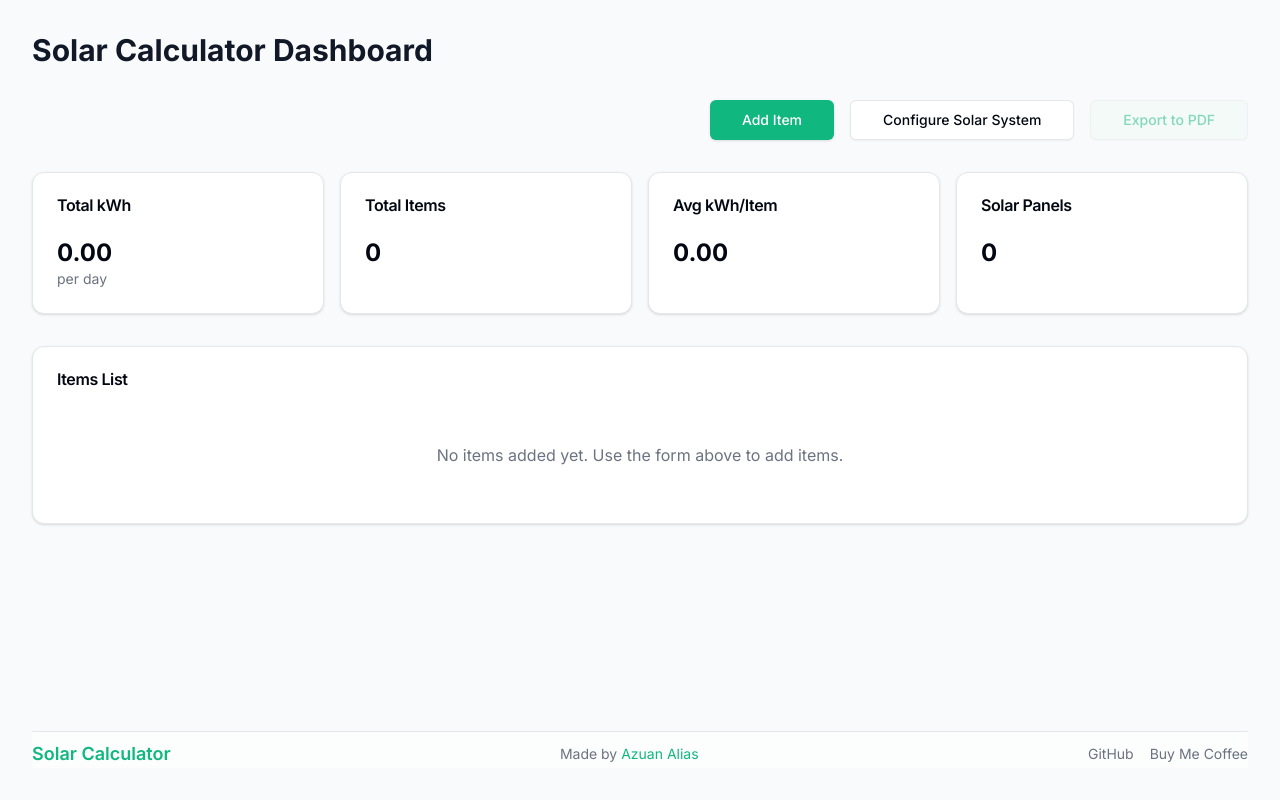
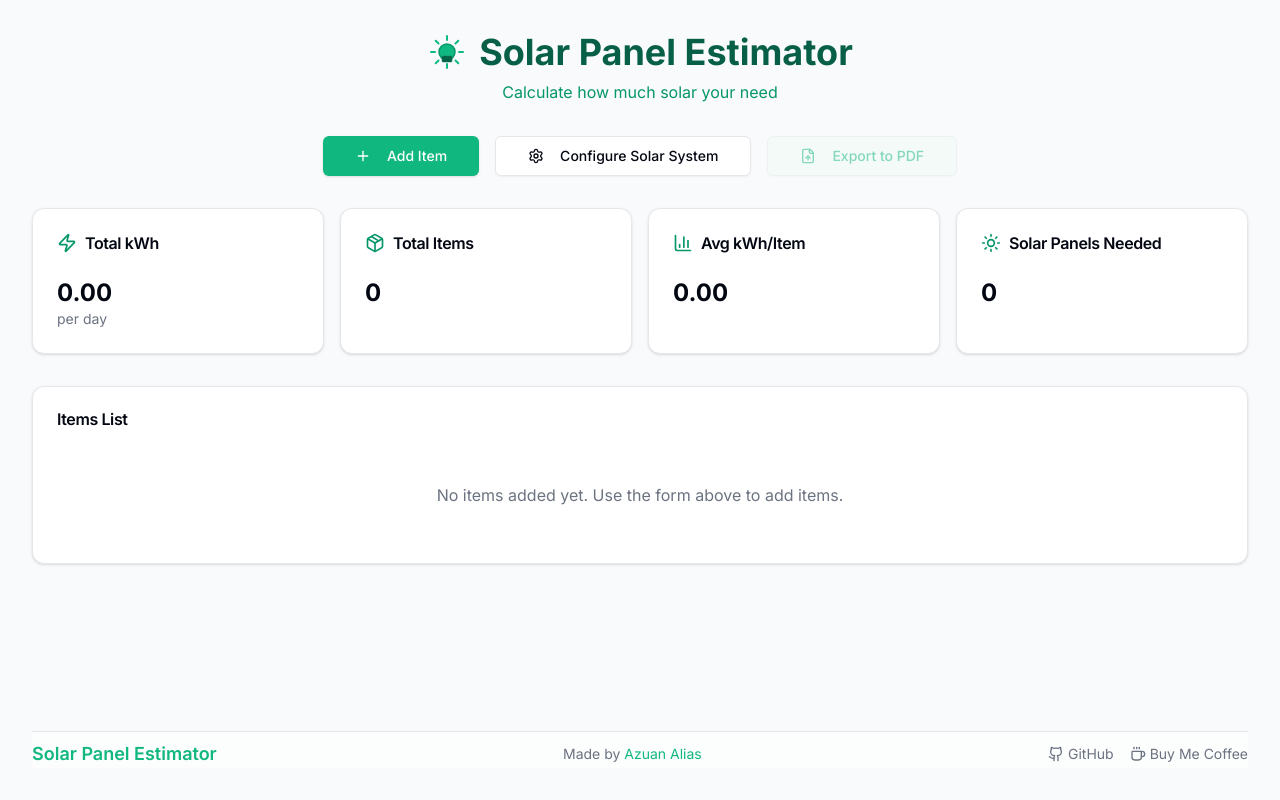
Before and after one commit to azuanalias92/solar-calculator, a Next.js app: page / in a window 1280 px wide. Built offline with nearby package versions, Linux system fonts and the light colour scheme.

Commit message:
Add icon

```diff
--- a/src/app/layout.tsx
+++ b/src/app/layout.tsx
@@ -5,8 +5,11 @@ import "./globals.css";
 const inter = Inter({ subsets: ["latin"] });
 
 export const metadata: Metadata = {
-  title: "Create Next App",
-  description: "Generated by create next app",
+  title: "Solar Panel Estimator",
+  description: "Calculate how much solar your need",
+  icons: {
+    icon: "/logo.svg",
+  },
 };
 
 export default function RootLayout({
--- a/src/app/page.tsx
+++ b/src/app/page.tsx
@@ -6,6 +6,7 @@ import { Table, TableBody, TableCell, TableHead, TableHeader, TableRow } from "@
 import { Dialog, DialogContent, DialogHeader, DialogTitle, DialogTrigger } from "@/components/ui/dialog";
 import { Button } from "@/components/ui/button";
 import { exportToPDF } from "@/lib/pdfExport";
+import { Plus, Settings, FileUp, Zap, Package, BarChart3, Sun, Github, Coffee } from "lucide-react";
 import ItemForm from "./items/form";
 import SolarForm from "./solar/form";
 
@@ -89,14 +90,23 @@ export default function Home() {
 
   return (
     <div className="flex flex-col min-h-screen bg-gray-50 p-8">
-      <h1 className="text-3xl font-bold text-gray-900 mb-8">Solar Calculator Dashboard</h1>
+      <div className="text-center mb-8">
+        <div className="flex items-center justify-center gap-3 mb-2">
+          <img src="/logo.svg" alt="Solar Calculator Logo" className="w-10 h-10" />
+          <h1 className="text-4xl font-bold text-emerald-800">Solar Panel Estimator</h1>
+        </div>
+        <p className="text-emerald-600">Calculate how much solar your need</p>
+      </div>
 
       <div className="flex-1">
         {/* Action Buttons */}
-        <div className="flex justify-end gap-4 mb-8">
+        <div className="flex flex-col sm:flex-row justify-center gap-4 mb-8">
           <Dialog open={itemModalOpen} onOpenChange={setItemModalOpen}>
             <DialogTrigger asChild>
-              <Button size="lg">Add Item</Button>
+              <Button size="lg">
+                <Plus className="w-4 h-4 mr-2" />
+                Add Item
+              </Button>
             </DialogTrigger>
             <DialogContent>
               <DialogHeader>
@@ -109,6 +119,7 @@ export default function Home() {
           <Dialog open={solarModalOpen} onOpenChange={setSolarModalOpen}>
             <DialogTrigger asChild>
               <Button variant="outline" size="lg">
+                <Settings className="w-4 h-4 mr-2" />
                 Configure Solar System
               </Button>
             </DialogTrigger>
@@ -121,6 +132,7 @@ export default function Home() {
           </Dialog>
 
           <Button variant="secondary" size="lg" onClick={handleExportPDF} disabled={items.length === 0}>
+            <FileUp className="w-4 h-4 mr-2" />
             Export to PDF
           </Button>
         </div>
@@ -129,7 +141,10 @@ export default function Home() {
         <div className="grid grid-cols-1 md:grid-cols-4 gap-4 mb-8">
           <Card>
             <CardHeader>
-              <CardTitle>Total kWh</CardTitle>
+              <CardTitle className="flex items-center gap-2">
+                <Zap className="w-5 h-5 text-emerald-600" />
+                Total kWh
+              </CardTitle>
             </CardHeader>
             <CardContent>
               <p className="text-2xl font-bold">{stats.totalKwh.toFixed(2)}</p>
@@ -139,7 +154,10 @@ export default function Home() {
 
           <Card>
             <CardHeader>
-              <CardTitle>Total Items</CardTitle>
+              <CardTitle className="flex items-center gap-2">
+                <Package className="w-5 h-5 text-emerald-600" />
+                Total Items
+              </CardTitle>
             </CardHeader>
             <CardContent>
               <p className="text-2xl font-bold">{stats.totalItems}</p>
@@ -148,7 +166,10 @@ export default function Home() {
 
           <Card>
             <CardHeader>
-              <CardTitle>Avg kWh/Item</CardTitle>
+              <CardTitle className="flex items-center gap-2">
+                <BarChart3 className="w-5 h-5 text-emerald-600" />
+                Avg kWh/Item
+              </CardTitle>
             </CardHeader>
             <CardContent>
               <p className="text-2xl font-bold">{stats.avgKwhPerItem.toFixed(2)}</p>
@@ -157,7 +178,10 @@ export default function Home() {
 
           <Card>
             <CardHeader>
-              <CardTitle>Solar Panels</CardTitle>
+              <CardTitle className="flex items-center gap-2">
+                <Sun className="w-5 h-5 text-emerald-600" />
+                Solar Panels Needed
+              </CardTitle>
             </CardHeader>
             <CardContent>
               <p className="text-2xl font-bold">{stats.solarPanelsNeeded}</p>
@@ -202,9 +226,9 @@ export default function Home() {
       </div>
 
       {/* Footer */}
-      <footer className="border-t bg-card/50 backdrop-blur-sm">
+      <footer className="border-t bg-card/50 backdrop-blur-sm mt-4">
         <div className="flex flex-col mt-2 md:flex-row justify-between items-center gap-4">
-          <div className="text-lg font-semibold text-primary">Solar Calculator</div>
+          <div className="text-lg font-semibold text-primary">Solar Panel Estimator</div>
           <div className="text-sm text-muted-foreground">
             Made by{" "}
             <a href="https://azuanalias.com" target="_blank" rel="noopener noreferrer" className="text-sm text-primary hover:text-outline transitiolors">
@@ -212,10 +236,12 @@ export default function Home() {
             </a>
           </div>
           <div className="flex items-center gap-4">
-            <a href="https://github.com/azuanalias92" target="_blank" rel="noopener noreferrer" className="text-sm text-muted-foreground hover:text-primary transition-colors">
+            <a href="https://github.com/azuanalias92" target="_blank" rel="noopener noreferrer" className="flex items-center gap-1 text-sm text-muted-foreground hover:text-primary transition-colors">
+              <Github className="w-4 h-4" />
               GitHub
             </a>
-            <a href="https://buymeacoffee.com/azuanalias" target="_blank" rel="noopener noreferrer" className="text-sm text-muted-foreground hover:text-primary transition-colors">
+            <a href="https://buymeacoffee.com/azuanalias" target="_blank" rel="noopener noreferrer" className="flex items-center gap-1 text-sm text-muted-foreground hover:text-primary transition-colors">
+              <Coffee className="w-4 h-4" />
               Buy Me Coffee
             </a>
           </div>
```
Also changed, not shown: public/logo.svg (added).
